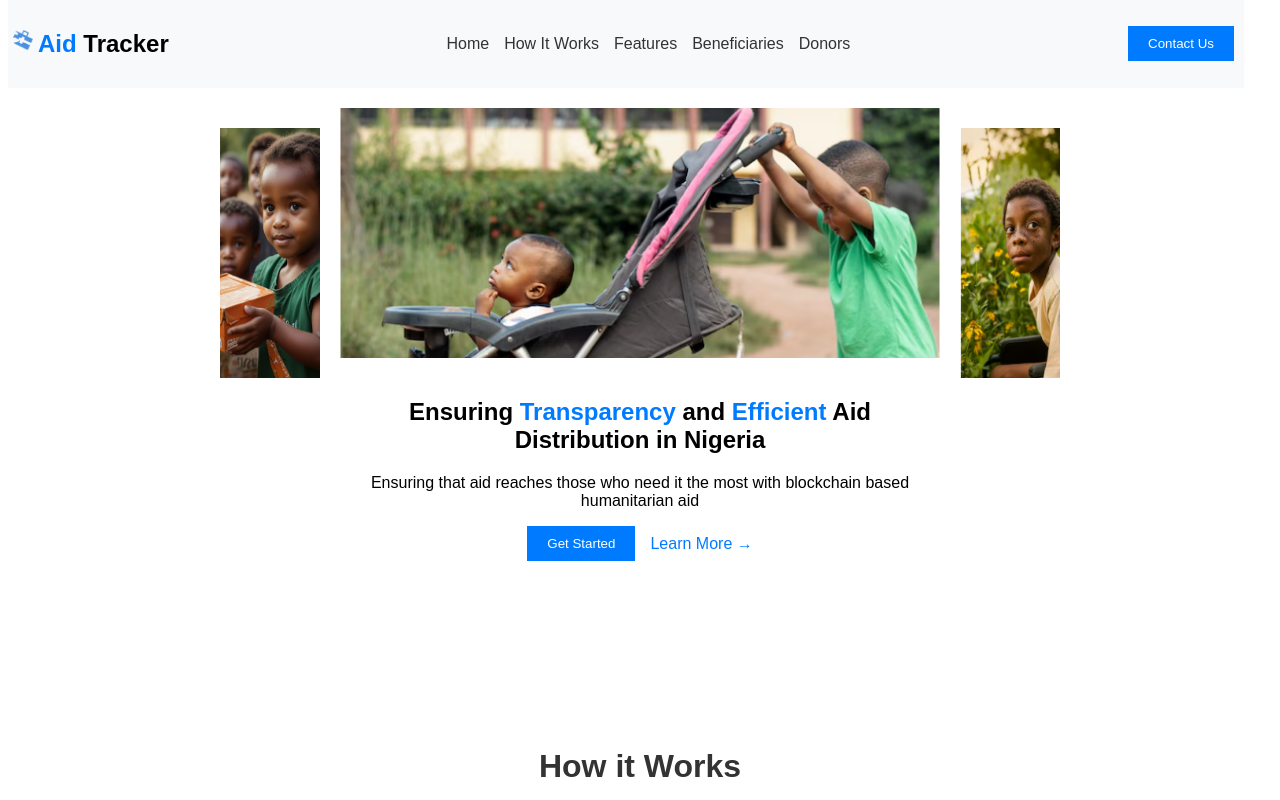
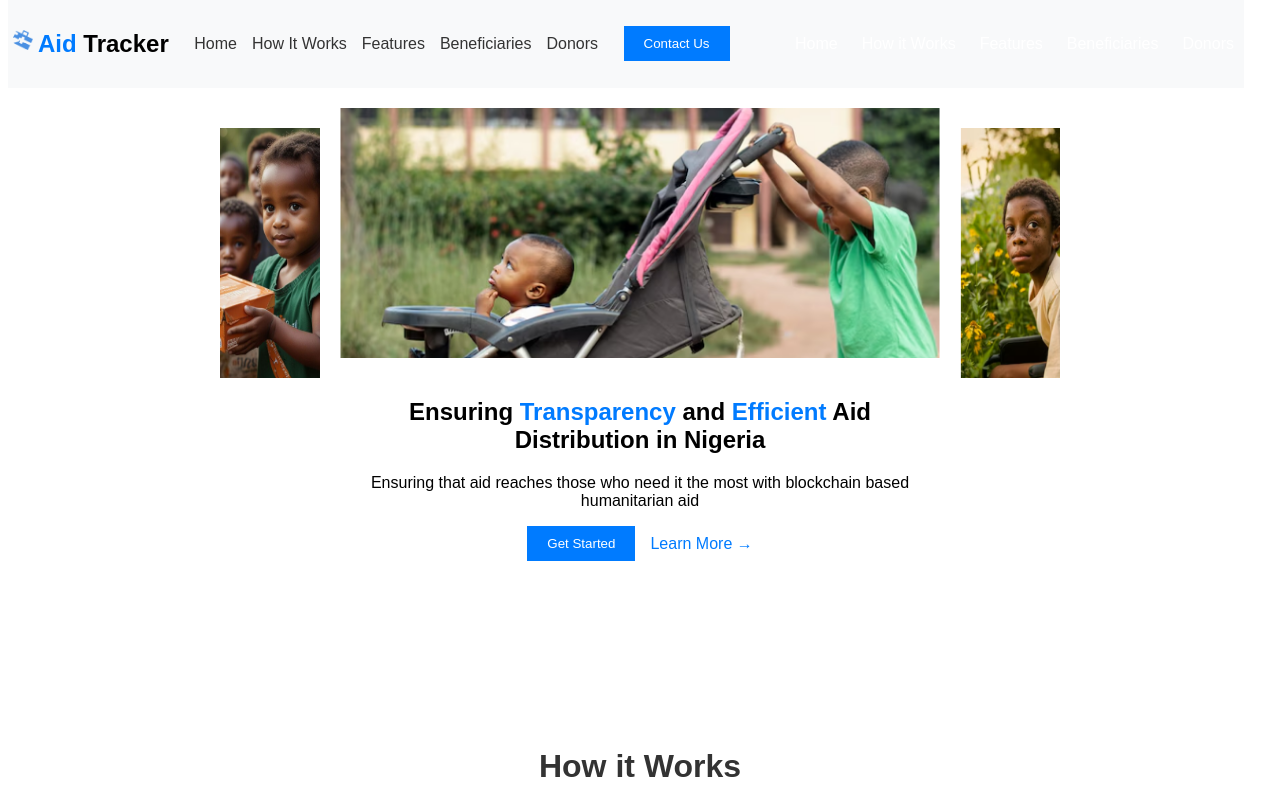
Before and after one commit to maureenjesse/aid-trackers, a Next.js app: page / in a window 1280 px wide. Shown: the top 800 px of the page. Built offline with nearby package versions, Linux system fonts and the light colour scheme.

Commit message:
added hamburger menu

```diff
--- a/src/app/components/Header.js
+++ b/src/app/components/Header.js
@@ -1,10 +1,18 @@
 // components/Header.js
+"use client";
 import Image from 'next/image';
-
+import Link from 'next/link';
+import { useState } from 'react';
 import React from "react";
 import styles from "../styles/Header.module.css";
 
 const Header = () => {
+
+    const [isOpen, setIsOpen] = useState(false);
+
+    const toggleMenu = () => {
+      setIsOpen(!isOpen);
+    };
   return (
     <header className={styles.header}>
           <div className={styles.logocontainer}>
@@ -19,6 +27,18 @@ const Header = () => {
         <a href="#donors">Donors</a>
       </nav>
         <button className={styles.contactButton}>Contact Us</button>
+        <div className={`${styles.menuIcon} ${isOpen ? styles.open : ''}`} onClick={toggleMenu}>
+        <div></div>
+        <div></div>
+        <div></div>
+      </div>
+      <ul className={`${styles.navLinks} ${isOpen ? styles.showMenu : ''}`}>
+        <li><a href="#home">Home</a></li>
+        <li><a href="#how-it-works">How it Works</a></li>
+        <li><a href="#features">Features</a></li>
+        <li><a href="#beneficiary">Beneficiaries</a></li>
+        <li><a href="#donors">Donors</a></li>
+      </ul>
     </header>
   );
 };
--- a/src/app/styles/Header.module.css
+++ b/src/app/styles/Header.module.css
@@ -60,6 +60,85 @@
     background: #0056b3;
   }
 
+/* Basic styling for navbar */
+
+
+.navLinks {
+  list-style-type: none;
+  display: flex;
+  gap: 1.5rem;
+}
+
+.navLinks li a {
+  color: #fff;
+  text-decoration: none;
+  font-size: 1rem;
+}
+
+/* Hide nav links on smaller screens */
+.navLinks {
+  display: none;
+}
+
+/* Show nav links if menu is open */
+.showMenu {
+  display: flex;
+  flex-direction: column;
+  position: absolute;
+  top: 60px;
+  right: 20px;
+  background-color: #333;
+  padding: 1rem;
+  border-radius: 8px;
+}
+
+/* Hamburger icon */
+.menuIcon {
+  /* border: 1px solid; */
+  position: relative;
+  right: 20px;
+  cursor: pointer;
+  display: flex;
+  flex-direction: column;
+  justify-content: space-between;
+  width: 25px;
+  /* background-color: #000; */
+  height: 20px;
+}
+
+.menuIcon div {
+  height: 3px;
+  background-color: #000;
+  transition: all 0.3s ease;
+}
+
+/* Open menu icon animation */
+.open div:nth-child(1) {
+  transform: rotate(45deg) translate(5px, 5px);
+}
+
+.open div:nth-child(2) {
+  opacity: 0;
+}
+
+.open div:nth-child(3) {
+  transform: rotate(-45deg) translate(5px, -5px);
+}
+
+/* Responsive styling */
+@media (min-width: 768px) {
+  .menuIcon {
+    display: none; /* Hide hamburger icon on larger screens */
+  }
+
+  .navLinks {
+    display: flex; /* Show nav links on larger screens */
+    position: static;
+    flex-direction: row;
+  }
+}
+
+
   /* Responsive adjustments */
   @media (max-width: 768px) {
     .nav {
```
